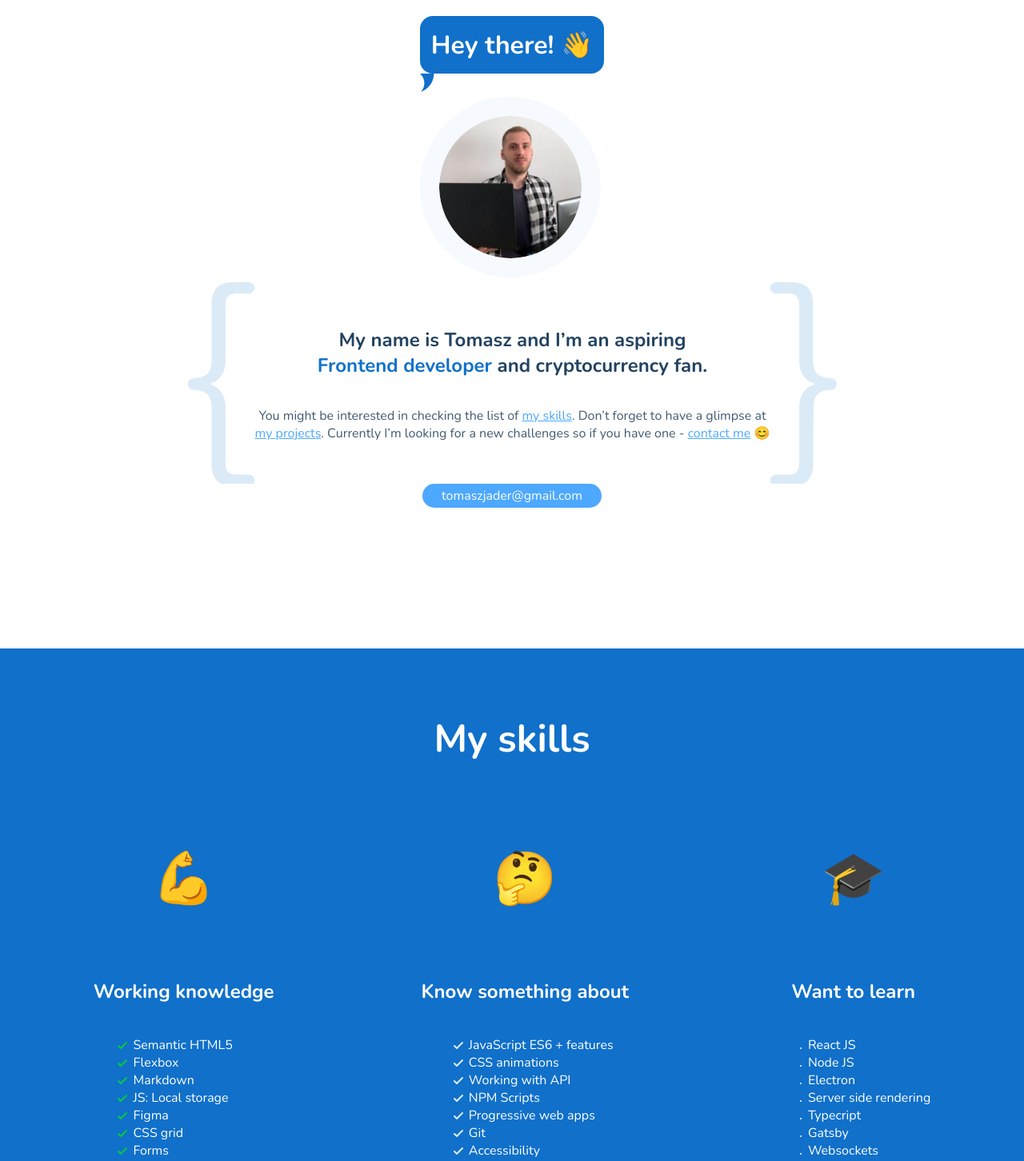
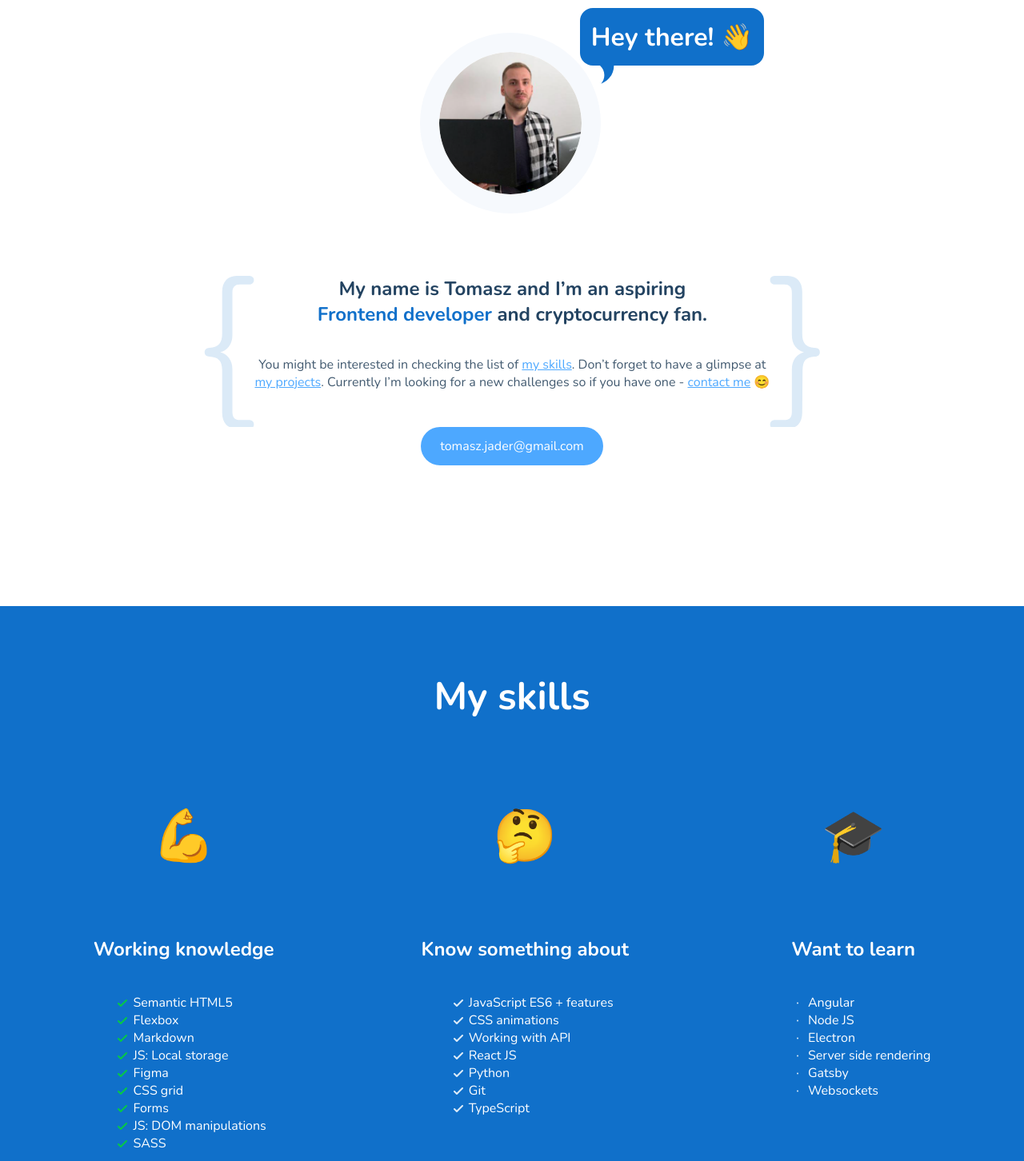
Before and after one commit to tomaszjader/homepage, a React (Create React App) app: page / in a window 1280 px wide. Shown: the part 60-1512 px from the top of the page at 80% size. Built offline with nearby package versions, Linux system fonts and the light colour scheme; no server answers.

Commit message:
finish desktop version

```diff
--- a/src/Footer.css
+++ b/src/Footer.css
@@ -29,6 +29,8 @@
     display: flex;
     align-items: center;
     justify-content: center;
+    height: 40px
+
 }
 
 .Social-button {
--- a/src/Footer.js
+++ b/src/Footer.js
@@ -6,7 +6,7 @@ import github from './github-blue.svg'
 
 const Footer = () => {
     return (
-        <div className='App'>
+        <div id='contact' className='App'>
             <h2 className='App-header'>
                 Contact me
             </h2>
@@ -23,7 +23,7 @@ const Footer = () => {
                 <a href='https://github.com/tomaszjader' target='_blank' className='Social-button'>
                     <img src={github} />
                 </a>
-                <div className='Sent-button'>tomaszjader@gmail.com</div>
+                <a href="mailto:tomasz.jader@gmail.com" className='Sent-button'>tomasz.jader@gmail.com</a>
             </div>
 
 
--- a/src/GithubCard.js
+++ b/src/GithubCard.js
@@ -18,8 +18,7 @@ const GitHubCard = ({project='', description='', demo='', gitHubLink=''}) => {
                     <strong className='GithubTitle'>{project}</strong>
                 </p>
                 <p >
-                    description:
-                    {description}
+                    description: {description}
                 </p>
                 <p className='GithubTextDemo'>
                     demo:
--- a/src/Header.css
+++ b/src/Header.css
@@ -9,6 +9,7 @@
 }
 
 .Sent-button {
+    text-decoration: none;
     background: #4DA8FF;
     border-radius: 64px;
     color: #FFFFFF;
@@ -19,6 +20,7 @@
     display: flex;
     align-items: center;
     justify-content: center;
+    height: 40px
 }
 
 .HeaderDev {
@@ -28,7 +30,7 @@
 .HeaderSpeechCloud {
     background: #1070CA;
     color: #FFFFFF;
-    margin-top: 80px;
+
     border-radius: 16px;
     width: 230px;
     height: 72px;
@@ -40,9 +42,11 @@
 
 .HeaderImage {
     width: 178px;
-    left: calc(50% - 178px/2 - 112.5px);
+    height: 178px;
+
     border: 24px solid #F6F9FD;
     border-radius: 50%;
+    margin-bottom: 72px;
 }
 
 .HeaderLinks {
@@ -57,7 +61,7 @@
 
 }
 .HeaderSpeechCloudEnd {
-
+    margin-left: 25px;
 }
 .HeaderImageGrid {
 
@@ -65,13 +69,27 @@
 }
 .HeaderContent {
     display: flex;
+
 }
 .HeaderText {
     display: flex;
     flex-direction: column;
     align-items: center;
-    justify-content: center;
+
 }
 .HeaderTextCenter {
     text-align: center;
+
 }
+.HeaderSpeechClouds {
+    position: relative;
+
+  top: 70px;
+  left: 200px;
+}
+.HeaderBrackets {
+   height: 189px;
+}
+.HeaderTextMargin {
+    margin-top: 0;
+}
--- a/src/Header.js
+++ b/src/Header.js
@@ -8,13 +8,16 @@ const Header = () => {
     return (
         <div className='Header'>
             <div className='HeaderHello'>
-                <header className='HeaderSpeechCloud'>
-                    <h1 >Hey there! 👋</h1>
-                </header>
-                <div>
+                <div className='HeaderSpeechClouds'>
+                    <header className='HeaderSpeechCloud'>
+                        <h1 >Hey there! 👋</h1>
+                    </header>
+                    <div>
 
+                    </div>
+                    <img src={speechCloud} alt="speech cloud" className='HeaderSpeechCloudEnd' />
                 </div>
-                <img src={speechCloud} alt="speech cloud" className='HeaderSpeechCloudEnd' />
+
                 <div className='HeaderImageGrid'>
                     <img src={tomaszjader} className='HeaderImage' />
                 </div>
@@ -24,17 +27,17 @@ const Header = () => {
 
 
             <div className='HeaderContent'>
-                <img src={bracketLeft} alt="bracket left" />
+                <img className='HeaderBrackets' src={bracketLeft} alt="bracket left" />
                 <div className="HeaderText">
-                    <h2 className="HeaderTextCenter">My name is Tomasz and I’m an aspiring<br /><strong className='HeaderDev'>Frontend developer</strong> and cryptocurrency fan. </h2>
-                    <p className={'HeaderParagraf ' + "HeaderTextCenter"}>You might be interested in checking the list of <a className='HeaderLinks' href="#">my skills</a>. Don’t forget to  have a glimpse at<br /><a href="#" className='HeaderLinks'>my projects</a>. Currently I’m looking for a new challenges so if you have one - <a href="#" className='HeaderLinks'>contact me</a> 😊</p>
+                    <h2 className={"HeaderTextCenter "+"HeaderTextMargin"}>My name is Tomasz and I’m an aspiring<br /><strong className='HeaderDev'>Frontend developer</strong> and cryptocurrency fan. </h2>
+                    <p className={'HeaderParagraf ' + "HeaderTextCenter"}>You might be interested in checking the list of <a className='HeaderLinks' href="#skills">my skills</a>. Don’t forget to  have a glimpse at<br /><a href="#projects" className='HeaderLinks'>my projects</a>. Currently I’m looking for a new challenges so if you have one - <a href="#contact" className='HeaderLinks'>contact me</a> 😊</p>
 
                 </div>
-                <img src={bracketRight} alt="bracket right" />
+                <img className='HeaderBrackets' src={bracketRight} alt="bracket right" />
             </div>
 
 
-            <div className='Sent-button'>tomaszjader@gmail.com</div>
+            <a href="mailto:tomasz.jader@gmail.com" className='Sent-button'>tomasz.jader@gmail.com</a>
         </div>
     );
 }
--- a/src/Projects.js
+++ b/src/Projects.js
@@ -16,7 +16,7 @@ const Projects = () => {
                 });
         }, []);
     return (
-        <div className='Projects'>
+        <div id='projects' className='Projects'>
             <h2 className='ProjectHeader'>Recent projects</h2>
             <p className='ProjectParagraf'>I started my frontend developer path in 2003. Since then, I’ve built some projects. Here’s the list of the things I’ve done so far.</p>
             <div className='ProjectsGap'>
--- a/src/Skills.css
+++ b/src/Skills.css
@@ -56,9 +56,10 @@
 }
 .SkillsListWant {
     font-weight: normal;
+    list-style-image: url('list-dot.svg');
 
 }
 li::marker {
 
-    font-size: 0.3em;
+    font-size: 0.7em;
 }
--- a/src/Skills.js
+++ b/src/Skills.js
@@ -3,14 +3,14 @@ import React from 'react';
 import './Skills.css'
 const Skills = () => {
     return (
-        <div className='Skills'>
+        <div id='skills' className='Skills'>
 
             <h2 className='SkillsHeader'>My skills</h2>
             <div className='SkillsConteiner'>
                 <div className='SkillsConteinerConcret'>
                     <h3 className='SkillsEmoji'>💪</h3>
                     <h3 className='SkillsHeaderH3'>Working knowledge</h3>
-                    <ul className={'SkillsList '+'SkillsListWorking'}>
+                    <ul className={'SkillsList ' + 'SkillsListWorking'}>
                         <li>Semantic HTML5</li>
                         <li>Flexbox</li>
                         <li>Markdown</li>
@@ -25,27 +25,27 @@ const Skills = () => {
                 <div className='SkillsConteinerConcret'>
                     <h3 className='SkillsEmoji'>🤔</h3>
                     <h3 className='SkillsHeaderH3'>Know something about</h3>
-                    <ul className={'SkillsList '+'SkillsListKnow'}>
+                    <ul className={'SkillsList ' + 'SkillsListKnow'}>
 
                         <li>JavaScript ES6 + features</li>
                         <li>CSS animations</li>
                         <li>Working with API</li>
-                        <li>NPM Scripts</li>
-                        <li>Progressive web apps</li>
+                        <li>React JS</li>
+                        <li>Python</li>
                         <li>Git</li>
-                        <li>Accessibility </li>
+
+                        <li>TypeScript</li>
 
                     </ul>
                 </div>
                 <div className='SkillsConteinerConcret'>
                     <h3 className='SkillsEmoji'>🎓</h3>
                     <h3 className='SkillsHeaderH3'>Want to learn</h3>
-                    <ul className={'SkillsList '+'SkillsListWant'} >
-                        <li>React JS</li>
-                        <li> Node JS</li>
+                    <ul className={'SkillsList ' + 'SkillsListWant'} >
+                        <li>Angular</li>
+                        <li>Node JS</li>
                         <li>Electron</li>
                         <li>Server side rendering</li>
-                        <li>Typecript</li>
                         <li>Gatsby</li>
                         <li>Websockets</li>
                     </ul>
```
Also changed, not shown: src/list-dot.svg (added).
